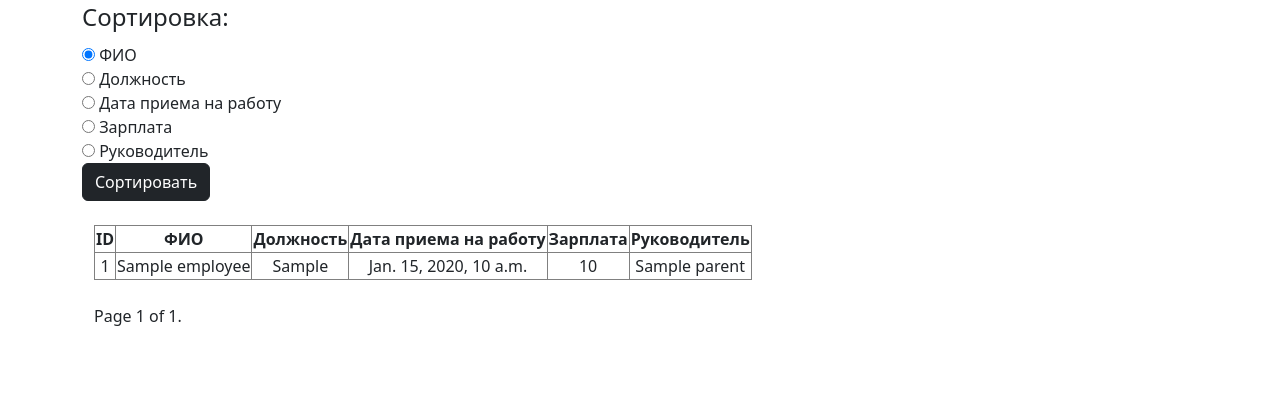
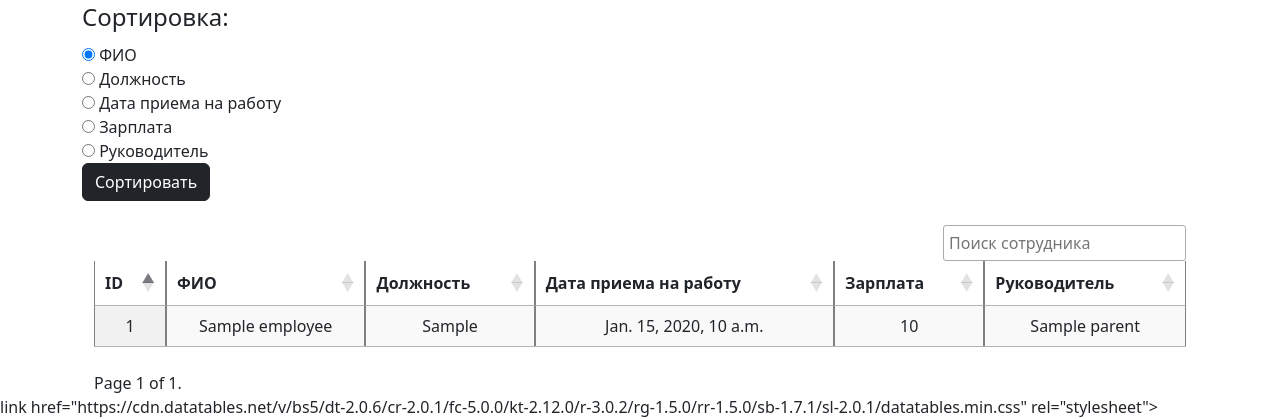
Before and after one commit to AleksandrKosmylev/abz_test_task, a Django app: template employees/templates/employees_list.html in a window 1280 px wide. Shown: the part 489-908 px from the top of the page. Before the commit the page ends 815 px from the top, so only its background shows below. Run offline with Django 5.2, Linux system fonts and the light colour scheme; tables that the repository leaves empty hold one stand-in row (values such as "Sample post"); the template is opened without the code that fills it: values that come from a table or form of the project are taken from there, most other values are stand-ins (such as "Sample title", 1, 10 or a date in 2020); some libraries are stand-ins or nearby versions.

Commit message:
add search field

```diff
--- a/employees/templates/filter.html
+++ b/employees/templates/filter.html
@@ -1,4 +1,4 @@
-
+{% load django_bootstrap5 %}
 <table class="container-fluid">
   <h3>Поиск сотрудника</h3>
   <form method="GET" action=".">
@@ -60,7 +60,7 @@
 <br>
 
 <div class="container-fluid ">
-  <table class=" text-center table-bordered">
+  <table id="table_id" class=" display text-center table-bordered">
     <thead class="thead-dark">
       <tr>
         <th>ID</th>
@@ -105,3 +105,23 @@
     </span>
 </div>
 </div>
+
+
+ {% block js %}
+<script src="https://ajax.googleapis.com/ajax/libs/jquery/3.3.1/jquery.min.js"></script>
+<link rel="stylesheet" type="text/css" href="https://cdn.datatables.net/v/dt/jszip-2.5.0/dt-1.10.18/af-2.3.0/b-1.5.2/b-colvis-1.5.2/b-flash-1.5.2/b-html5-1.5.2/b-print-1.5.2/cr-1.5.0/fh-3.1.4/r-2.2.2/datatables.min.css"/>
+
+<script type="text/javascript" src="https://cdn.datatables.net/v/dt/jszip-2.5.0/dt-1.10.18/af-2.3.0/b-1.5.2/b-colvis-1.5.2/b-flash-1.5.2/b-html5-1.5.2/b-print-1.5.2/cr-1.5.0/fh-3.1.4/r-2.2.2/datatables.min.js"></script>
+<script>
+    $(document).ready( function () {
+    $('#table_id').DataTable({
+    language: { search: '', searchPlaceholder: "Поиск сотрудника" },
+    "info": false,
+    paging: false,
+    dom: 'B<"clear">lfrtip',
+    }
+    );
+} );
+</script>
+
+{% endblock %}
--- a/employees/templates/layout.html
+++ b/employees/templates/layout.html
@@ -30,3 +30,10 @@
   </div>
 </body>
 </html>
+
+{% block js %}
+link href="https://cdn.datatables.net/v/bs5/dt-2.0.6/cr-2.0.1/fc-5.0.0/kt-2.12.0/r-3.0.2/rg-1.5.0/rr-1.5.0/sb-1.7.1/sl-2.0.1/datatables.min.css" rel="stylesheet">
+
+<script src="https://cdn.datatables.net/v/bs5/dt-2.0.6/cr-2.0.1/fc-5.0.0/kt-2.12.0/r-3.0.2/rg-1.5.0/rr-1.5.0/sb-1.7.1/sl-2.0.1/datatables.min.js"></script>
+
+{% endblock %}
```
